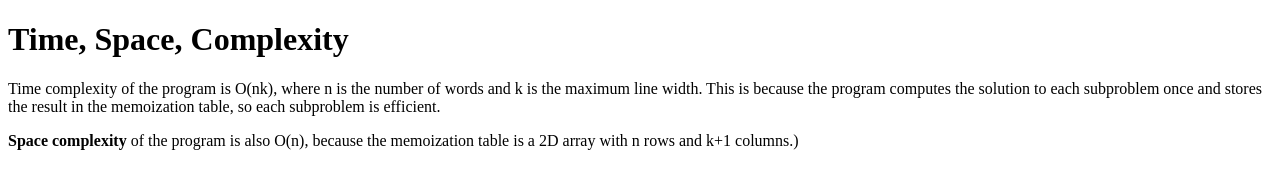
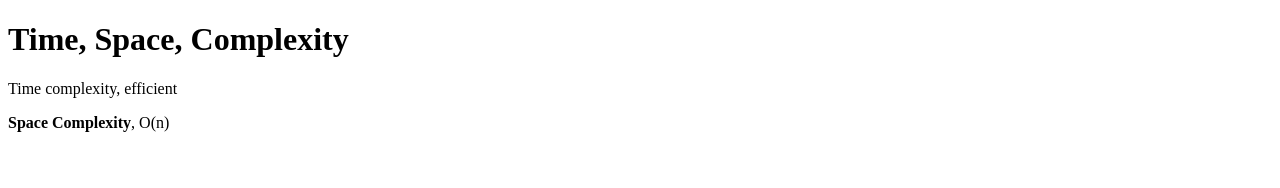
Before and after one commit to acciojob/time-and-space-complexity-HarshithaRaniTM, a website: page main.html in a window 1280 px wide. Drawn offline with Linux system fonts and the light colour scheme.

Commit message:
created a submission

```diff
--- a/main.html
+++ b/main.html
@@ -11,8 +11,8 @@
     <script type="text/javascript" src="./script.js">
 </script>
 	<h1>Time, Space, Complexity</h1>
-	<p>Time complexity of the program is O(nk), where n is the number of words and k is the maximum line width. This is because the program computes the solution to each subproblem once and stores the result in the memoization table, so each subproblem is efficient.</p>
-	<p><b>Space complexity</b> of the program is also O(n), because the memoization table is a 2D array with n rows and k+1 columns.)</p>
+	<p>Time complexity, efficient</p>
+	<p><b>Space Complexity</b>, O(n)</p>
 </body>
 
 </html>
```
